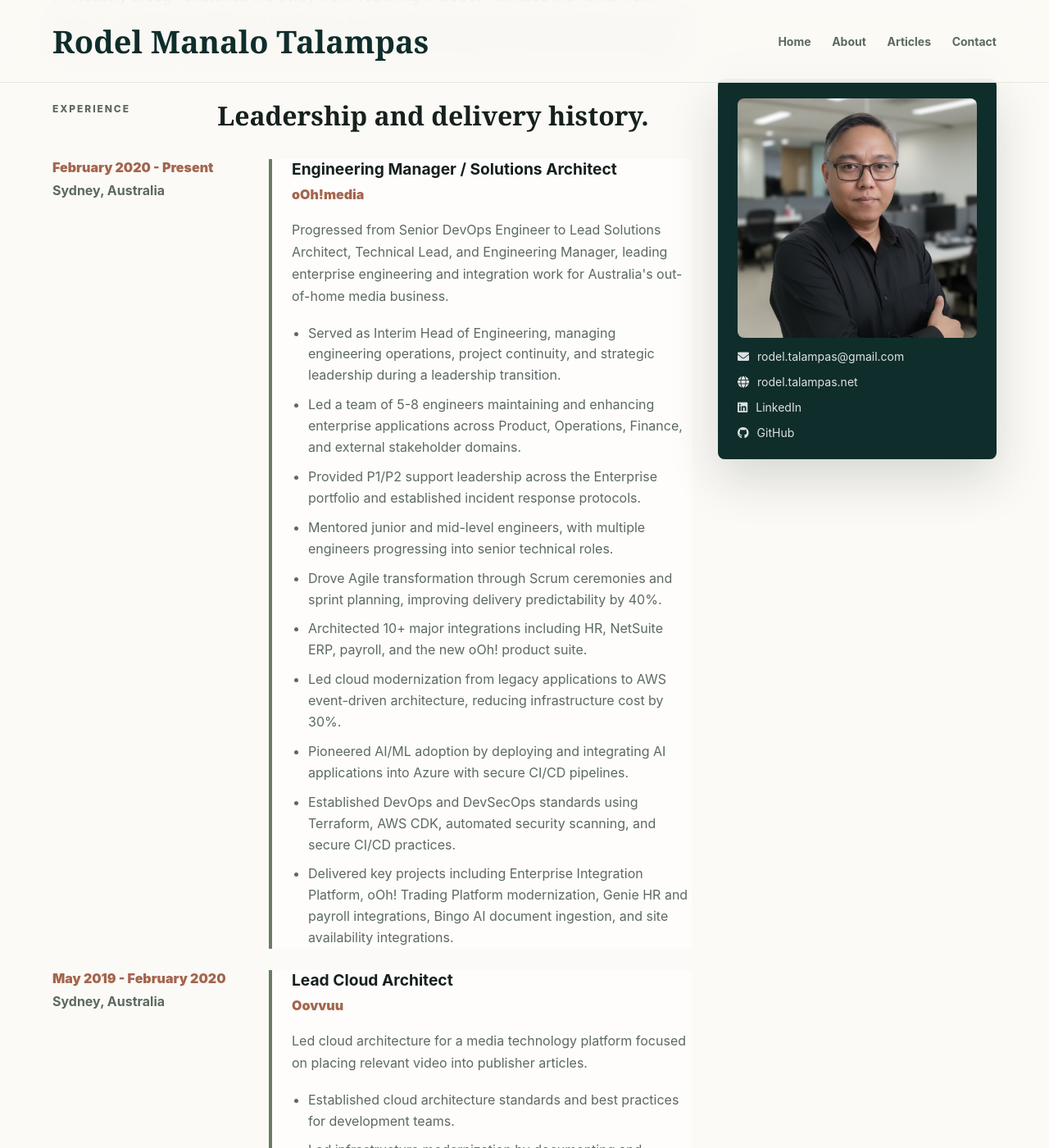
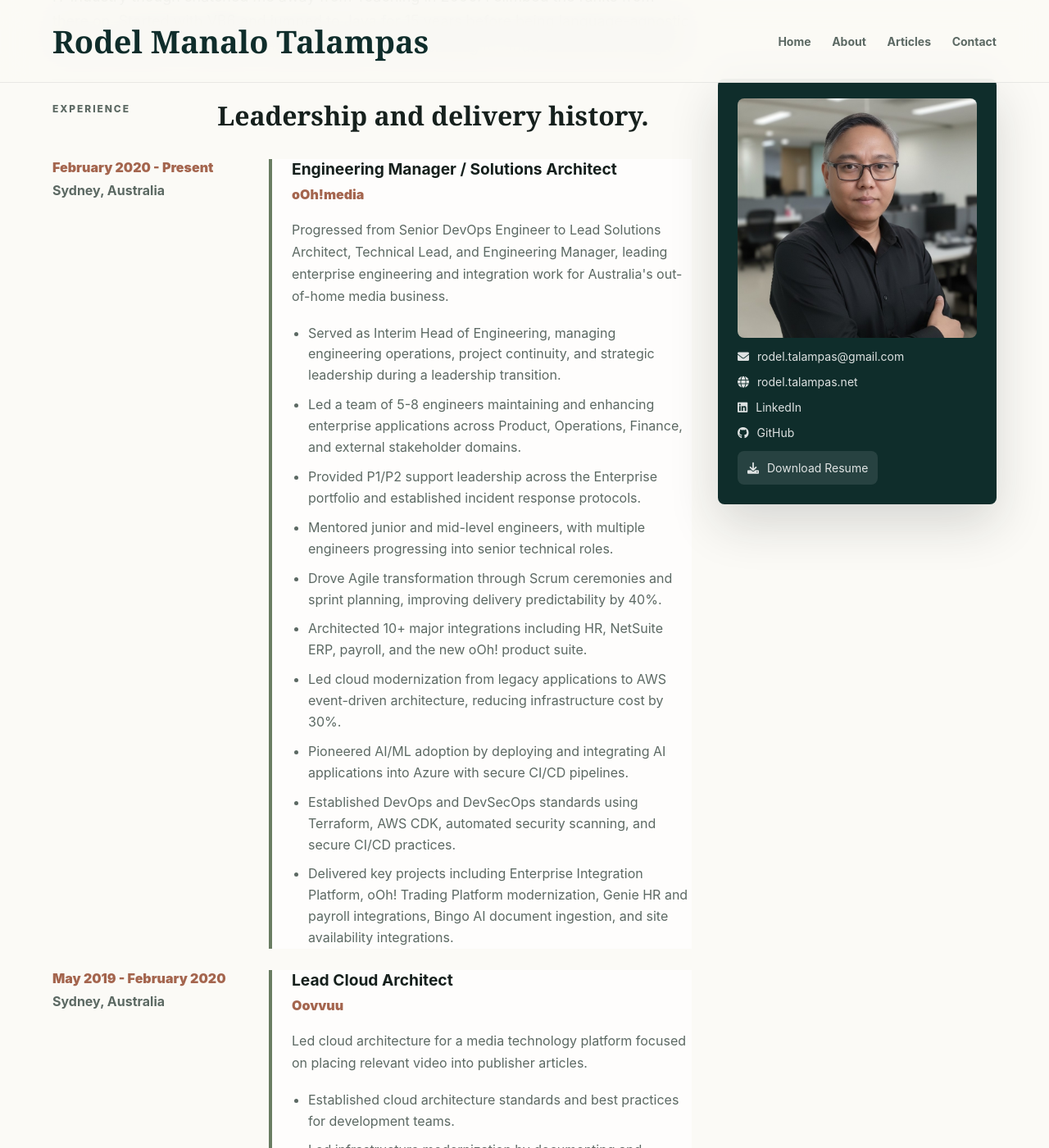
Before and after one commit to rodel-talampas/rodel-talampas.github.io, a Jekyll site: the page built from resume.markdown, in a window 1280 px wide and 1400 px high, scrolled down 397 px. Shown: the whole window at 82% size. Built offline with Jekyll 4.4.1, drawn with Linux system fonts in a browser that asks for light colours.

Commit message:
update download resume

```diff
--- a/_layouts/resume.html
+++ b/_layouts/resume.html
@@ -129,6 +129,10 @@ layout: compress
       <a href="https://{{ data.sidebar.website }}"><i class="fa-solid fa-globe" aria-hidden="true"></i>{{ data.sidebar.website }}</a>
       <a href="https://www.linkedin.com/in/{{ data.sidebar.linkedin }}/"><i class="fa-brands fa-linkedin" aria-hidden="true"></i>LinkedIn</a>
       <a href="https://github.com/{{ data.sidebar.github }}"><i class="fa-brands fa-github" aria-hidden="true"></i>GitHub</a>
+      <a class="contact-panel__pdf" href="{{ site.baseurl }}/resume/" onclick="window.print(); return false;" aria-label="Download resume as PDF" title="Download resume as PDF">
+        <i class="fa-solid fa-download" aria-hidden="true"></i>
+        <span>Download Resume</span>
+      </a>
     </aside>
   </main>
 
--- a/assets/css/modern.scss
+++ b/assets/css/modern.scss
@@ -399,6 +399,17 @@
   overflow-wrap: anywhere;
 }
 
+.contact-panel__pdf {
+  background: rgba(255, 255, 255, 0.1);
+  border-radius: 8px;
+  color: #fff;
+  display: inline-flex;
+  font-size: 16px;
+  justify-content: center;
+  padding: 12px;
+  width: fit-content;
+}
+
 .resume-section {
   border-top: 1px solid var(--line);
   padding: clamp(46px, 7vw, 84px) 0 0;
@@ -724,3 +735,20 @@
     padding: 20px;
   }
 }
+
+@media print {
+  .site-nav,
+  .contact-panel__pdf {
+    display: none !important;
+  }
+
+  .resume-shell {
+    padding: 0;
+  }
+
+  .contact-panel {
+    background: transparent;
+    box-shadow: none;
+    position: static;
+  }
+}
```
